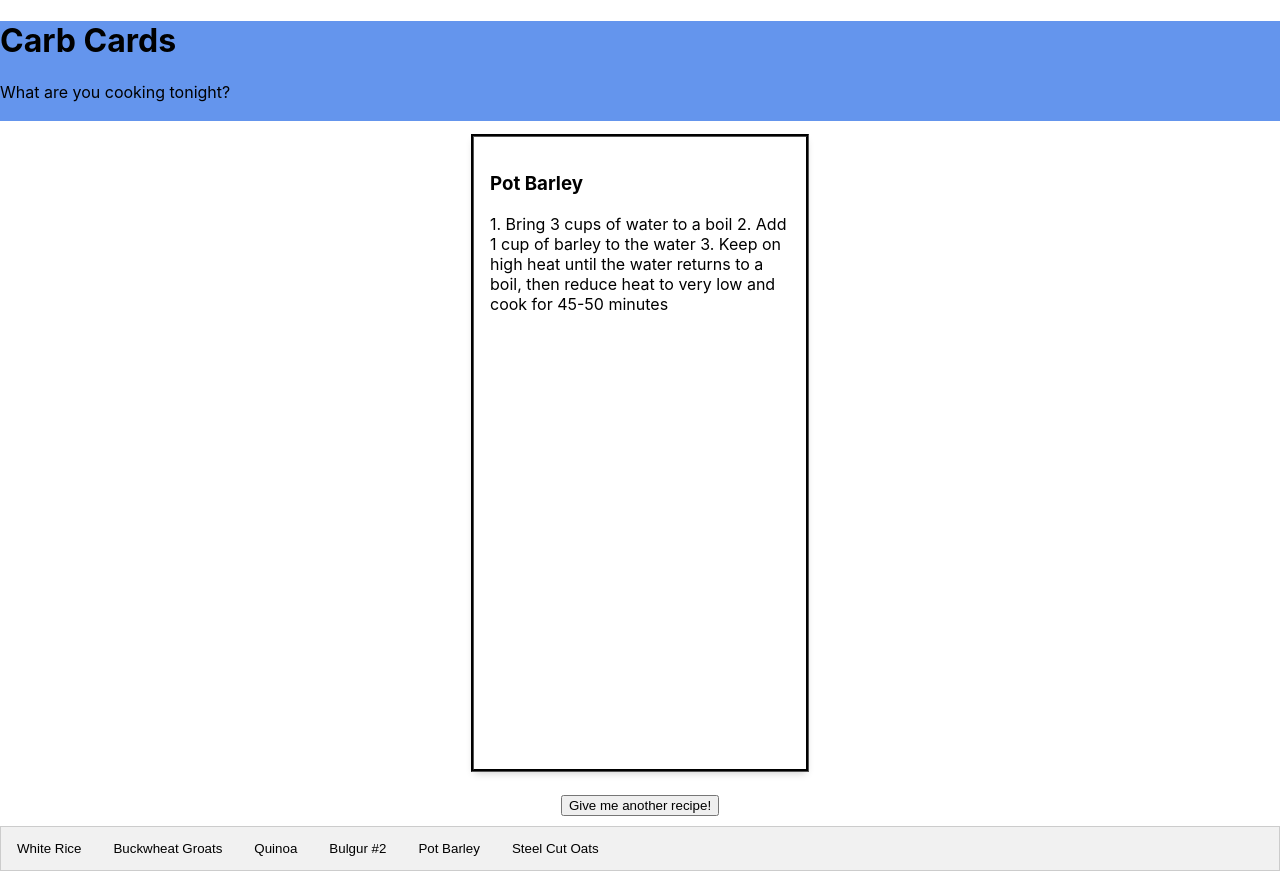
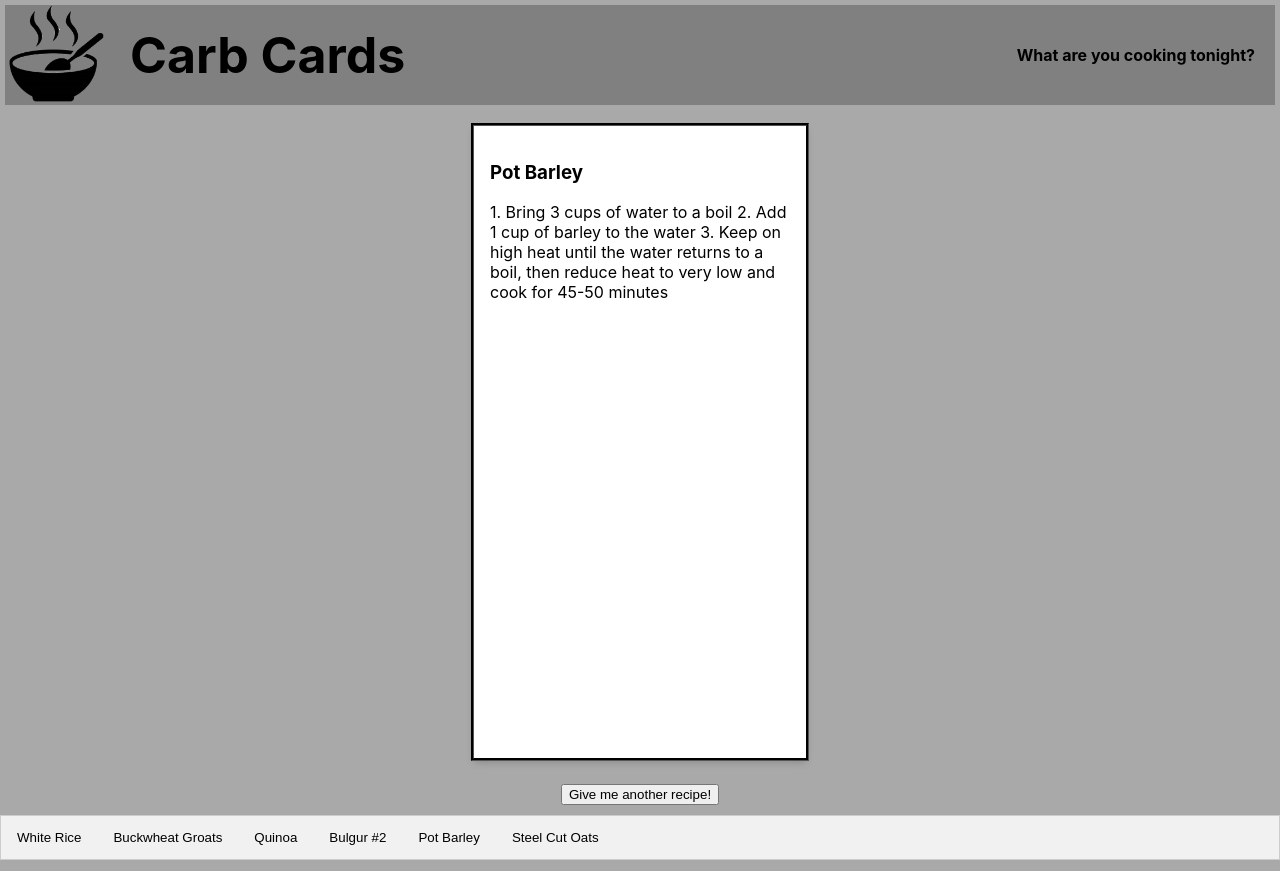
Before and after one commit to MarieIndustries/carb-cards, a React (Create React App) app: page / in a window 1280 px wide. Built offline with nearby package versions, Linux system fonts and the light colour scheme.

Commit message:
cleaning up header and adding an image

```diff
--- a/src/components/Header.js
+++ b/src/components/Header.js
@@ -1,11 +1,13 @@
 import React from 'react'
 import '../index.css'
+import bowl from '../images/steamy-bowl.png'
 
 export default function Header(){
     return(
         <div className="header">
-            <h1>Carb Cards</h1>
-            <p>What are you cooking tonight?</p>
+            <img src={bowl} className="header-img" />
+            <h1 className="header--title">Carb Cards</h1>
+            <h4 className="header--subtitle">What are you cooking tonight?</h4>
         </div>
     )
 }
--- a/src/index.css
+++ b/src/index.css
@@ -5,6 +5,7 @@ body {
     sans-serif;
   -webkit-font-smoothing: antialiased;
   -moz-osx-font-smoothing: grayscale;
+  background-color: darkgray;
 }
 
 code {
@@ -13,8 +14,31 @@ code {
 }
 
 .header {
+  display: flex;
+  flex-direction: row;
+  align-items: center;
+  margin: 5px;
   height: 100px;
-  background-color:cornflowerblue;
+  line-height: 100px;
+  color: black;
+  background-color: gray;
+}
+
+.header--title{
+  vertical-align: middle;
+  padding: 20px;
+  font-size: 50px;
+}
+
+.header--subtitle {
+  vertical-align: middle;
+  margin-left: auto;
+  padding: 20px;
+}
+
+.header-img {
+ height: 100%;
+ margin-right: 5px;
 }
 
 .parentCard {
@@ -29,6 +53,7 @@ code {
   outline-style: groove;
   margin: 1em;
   padding: 1em;
+  background-color: white;
 }
 
 .card:hover {
```
Also changed, not shown: src/images/steamy-bowl.png (added).
